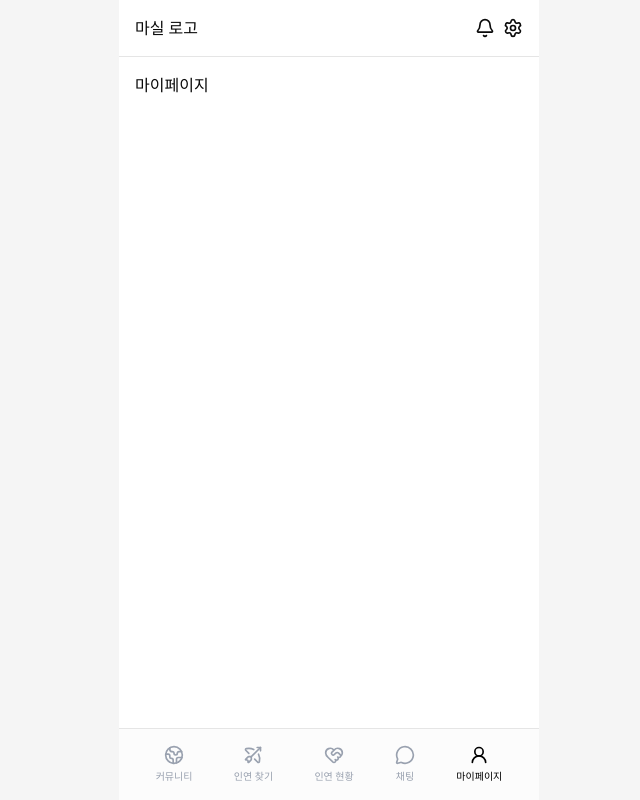
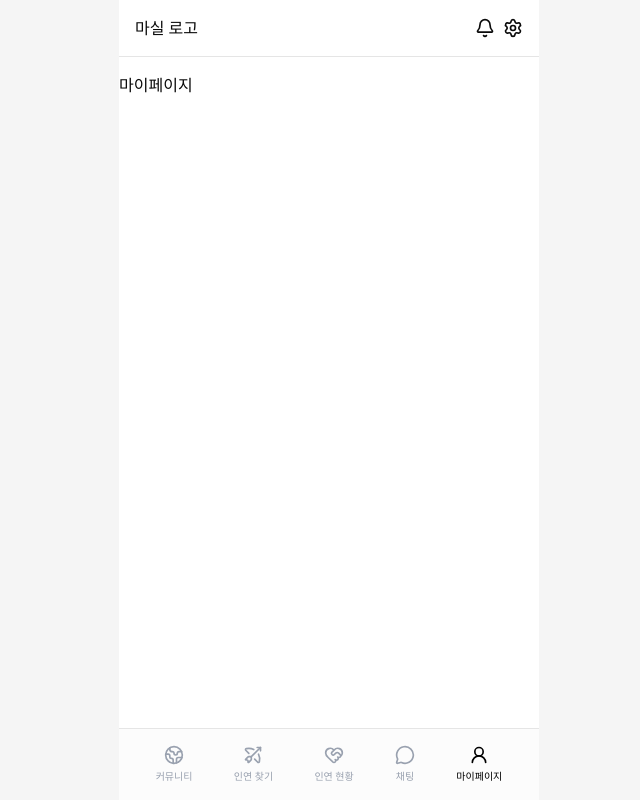
Before and after one commit to Team-Proxy/masil-fe, a Next.js app: page /mypage in a window 1280 px wide. Shown: the whole page, without its empty margins (311-951 px from the left). Built offline with nearby package versions, Linux system fonts and the light colour scheme.

Commit message:
design: padding 구조 수정

```diff
--- a/src/app/(app)/(with-logo)/layout.tsx
+++ b/src/app/(app)/(with-logo)/layout.tsx
@@ -6,7 +6,7 @@
     <div className="flex h-dvh flex-col">
       <main className="flex flex-1 flex-col overflow-y-auto">
         <TopNavBarWithLogo />
-        <section className="flex-1 p-4">{children}</section>
+        <section className="flex-1 py-4">{children}</section>
       </main>
       <BottomNavBar />
     </div>
--- a/src/app/(app)/(with-logo)/matches/page.tsx
+++ b/src/app/(app)/(with-logo)/matches/page.tsx
@@ -9,7 +9,7 @@
   const isLoading = false;
 
   return (
-    <div className="flex h-full flex-col gap-2">
+    <div className="flex h-full flex-col gap-2 px-4">
       <div className="flex justify-end">
         <Link href="/matches/filters">
           <Settings2Icon size={20} />
```
